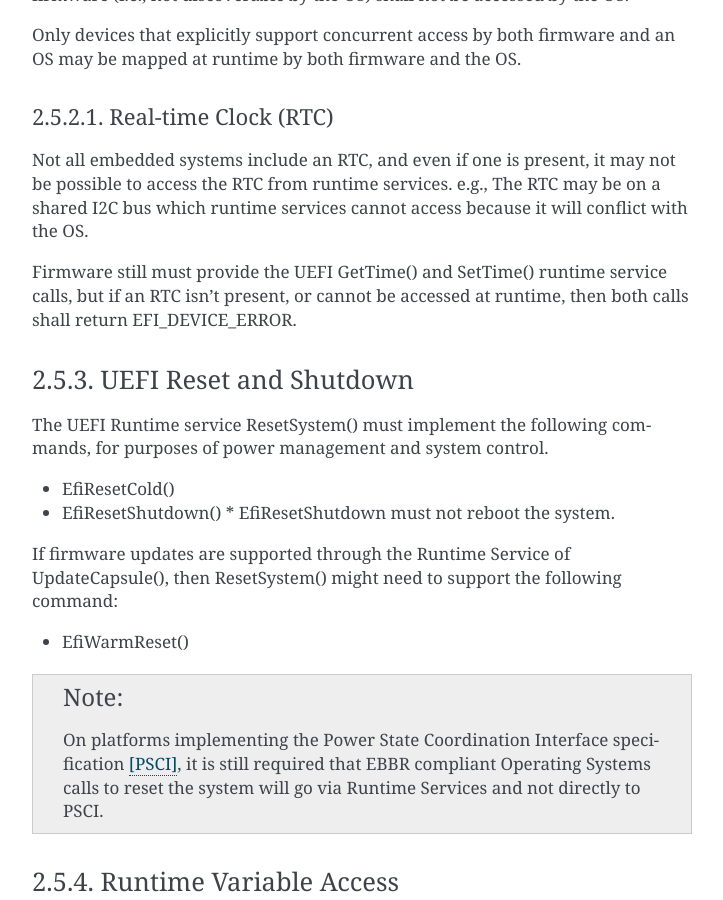
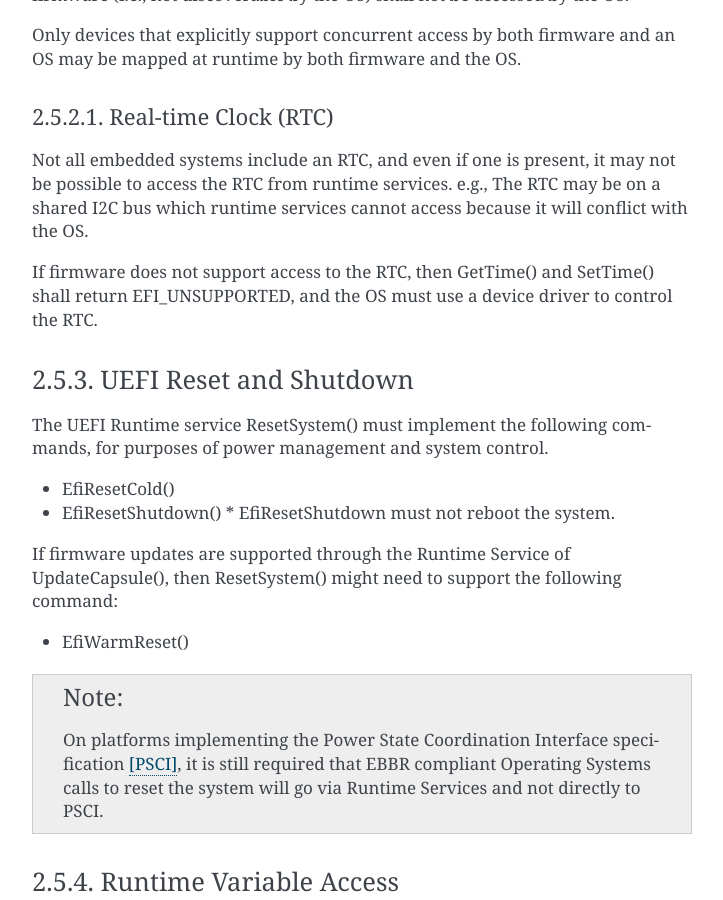
Before and after one commit to ARM-software/ebbr, a Sphinx documentation site: the page built from source/chapter2-uefi.rst, in a window 1280 px wide and 900 px high, scrolled down 2933 px. Shown: the whole window, without its empty margins (388-1111 px from the left). Built offline with Sphinx 7.4.7, drawn with Linux system fonts in a browser that asks for light colours.

Commit message:
GetTime()/SetTime() should return EFI_UNSUPPORTED when unsupported
UEFI spec is adding ability for all runtime services to return
EFI_UNSUPPORTED if not implemented. Use this return code instead of
EFI_DEVICE_ERROR.

Resolves: #14
Signed-off-by: Grant Likely <grant.likely@arm.com>
Reviewed-by: Peter Robinson <pbrobinson@gmail.com>

```diff
--- a/source/chapter2-uefi.rst
+++ b/source/chapter2-uefi.rst
@@ -145,9 +145,9 @@ it may not be possible to access the RTC from runtime services.
 e.g., The RTC may be on a shared I2C bus which runtime services cannot access
 because it will conflict with the OS.
 
-Firmware still must provide the UEFI GetTime() and SetTime() runtime service
-calls, but if an RTC isn't present, or cannot be accessed at runtime, then both
-calls shall return EFI_DEVICE_ERROR.
+If firmware does not support access to the RTC, then GetTime() and
+SetTime() shall return EFI_UNSUPPORTED,
+and the OS must use a device driver to control the RTC.
 
 UEFI Reset and Shutdown
 -----------------------
```
